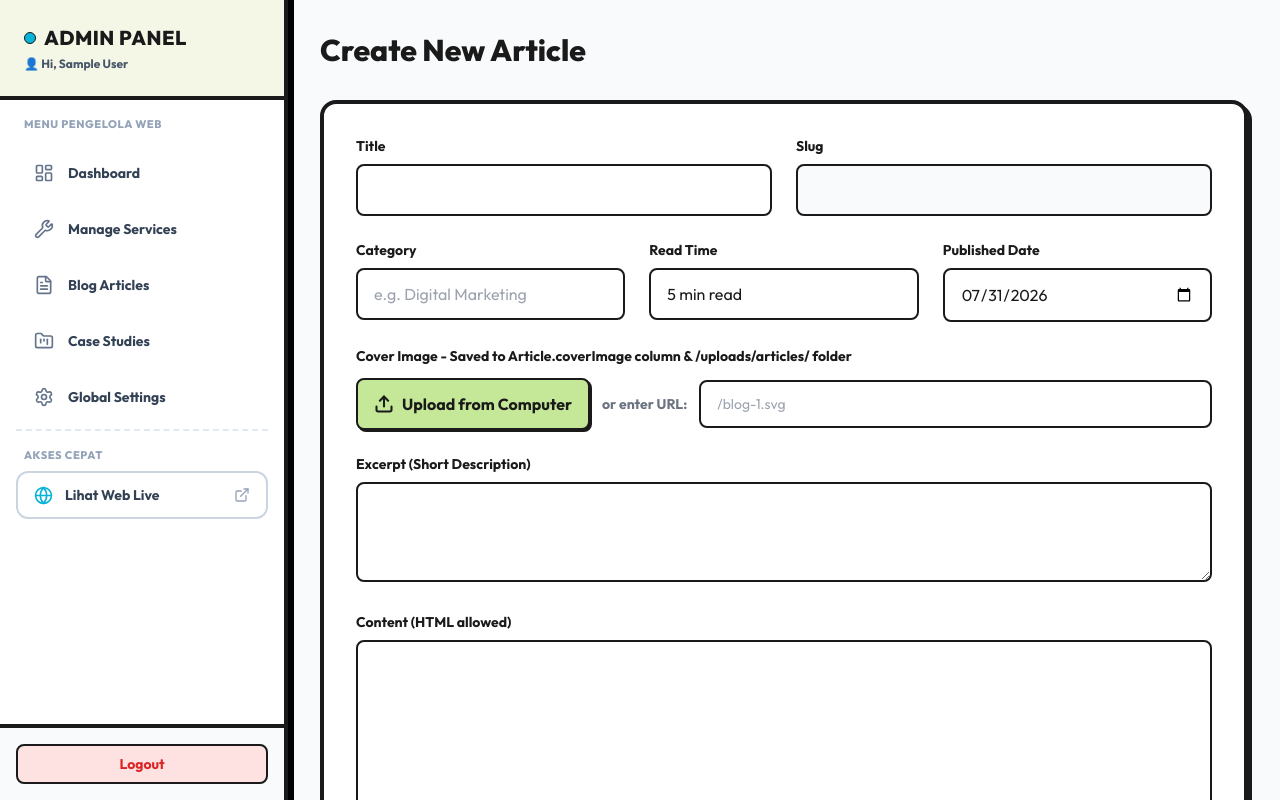
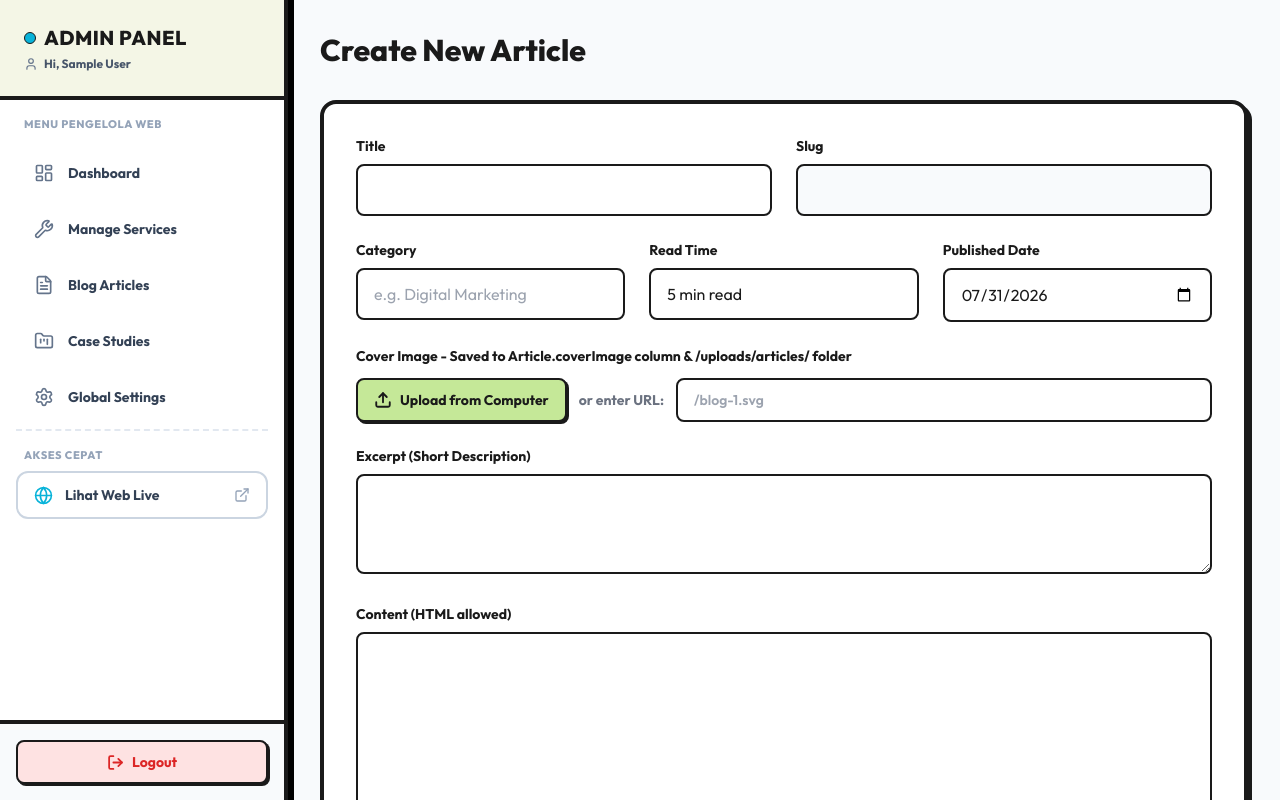
Before and after one commit to RezaAdityaRamadhan26/Medita-Landing-Page, a Next.js app: page /admin/articles/new in a window 1280 px wide. Shown: the top 800 px of the page. Built offline with nearby package versions, Linux system fonts and the light colour scheme; no server answers; sample sign-in values are in the browser's storage.

Commit message:
refactor: replace all emojis and text symbols with clean lucide-react icons

```diff
--- a/src/components/admin/actions/DeleteResourceButton.tsx
+++ b/src/components/admin/actions/DeleteResourceButton.tsx
@@ -2,6 +2,7 @@
 
 import { useState } from "react";
 import { useRouter } from "next/navigation";
+import { Trash2 } from "lucide-react";
 
 interface DeleteResourceButtonProps {
   id: number | string;
@@ -30,7 +31,7 @@ export default function DeleteResourceButton({
       } else {
         alert(`Failed to delete ${resourceName}.`);
       }
-    } catch (error) {
+    } catch {
       alert(`Error deleting ${resourceName}.`);
     } finally {
       setIsDeleting(false);
@@ -41,9 +42,10 @@ export default function DeleteResourceButton({
     <button
       onClick={handleDelete}
       disabled={isDeleting}
-      className="py-1 px-3 bg-red-100 text-red-600 text-sm font-bold rounded-md border-2 border-neo-black hover:bg-red-200 transition-colors disabled:opacity-50"
+      className="py-1 px-3 bg-red-100 text-red-600 text-xs font-bold rounded-md border-2 border-neo-black hover:bg-red-200 transition-colors disabled:opacity-50 inline-flex items-center gap-1"
     >
-      {isDeleting ? "Deleting..." : "Delete"}
+      <Trash2 size={13} strokeWidth={2.5} />
+      <span>{isDeleting ? "Deleting..." : "Delete"}</span>
     </button>
   );
 }
--- a/src/components/admin/forms/SettingsForm.tsx
+++ b/src/components/admin/forms/SettingsForm.tsx
@@ -2,6 +2,7 @@
 
 import { useState } from "react";
 import { useRouter } from "next/navigation";
+import { Save } from "lucide-react";
 
 interface SettingsFormProps {
   initialData: Record<string, string>;
@@ -37,7 +38,7 @@ export default function SettingsForm({ initialData }: SettingsFormProps) {
       } else {
         alert("Something went wrong!");
       }
-    } catch (error) {
+    } catch {
       alert("Error submitting form");
     } finally {
       setLoading(false);
@@ -188,13 +189,14 @@ export default function SettingsForm({ initialData }: SettingsFormProps) {
         </div>
       </div>
 
-      <div className="flex justify-end gap-4 sticky bottom-6">
+      <div className="flex justify-end gap-4 sticky bottom-6 z-30">
         <button
           type="submit"
           disabled={loading}
-          className="px-8 py-4 font-bold text-white bg-primary-green rounded-full border-2 border-neo-black shadow-[4px_4px_0px_0px_rgba(0,0,0,1)] hover:translate-y-[2px] hover:shadow-[2px_2px_0px_0px_rgba(0,0,0,1)] transition-all disabled:opacity-70 text-lg"
+          className="px-8 py-3.5 font-extrabold text-white bg-primary-green rounded-full border-2 border-neo-black shadow-[4px_4px_0px_0px_rgba(0,0,0,1)] hover:translate-y-[2px] hover:shadow-[2px_2px_0px_0px_rgba(0,0,0,1)] transition-all disabled:opacity-70 text-base flex items-center gap-2.5"
         >
-          {loading ? "Saving..." : "Save All Settings"}
+          <Save size={20} strokeWidth={2.5} />
+          <span>{loading ? "Saving..." : "Save All Settings"}</span>
         </button>
       </div>
     </form>
--- a/src/components/admin/navigation/AdminSidebar.tsx
+++ b/src/components/admin/navigation/AdminSidebar.tsx
@@ -12,7 +12,8 @@ import {
   Globe,
   Menu,
   X,
-  ExternalLink
+  ExternalLink,
+  User
 } from "lucide-react";
 import LogoutButton from "./LogoutButton";
 
@@ -77,8 +78,9 @@ export default function AdminSidebar({ userName }: { userName: string | null | u
               <span className="w-3 h-3 rounded-full bg-neo-blue border border-neo-black" />
               <h2 className="text-xl font-extrabold text-neo-black tracking-wide">ADMIN PANEL</h2>
             </div>
-            <p className="text-xs font-bold text-slate-600 truncate max-w-[180px]">
-              👤 {userName ? `Hi, ${userName}` : "Welcome, Admin"}
+            <p className="flex items-center gap-1.5 text-xs font-bold text-slate-600 truncate max-w-[180px]">
+              <User size={14} className="text-slate-500 shrink-0" />
+              <span>{userName ? `Hi, ${userName}` : "Welcome, Admin"}</span>
             </p>
           </div>
           <button
--- a/src/components/admin/navigation/LogoutButton.tsx
+++ b/src/components/admin/navigation/LogoutButton.tsx
@@ -1,14 +1,16 @@
 "use client";
 
 import { signOut } from "next-auth/react";
+import { LogOut } from "lucide-react";
 
 export default function LogoutButton() {
   return (
     <button
       onClick={() => signOut({ callbackUrl: "/" })}
-      className="w-full py-2 bg-red-100 text-red-600 font-bold rounded-lg border-2 border-neo-black hover:bg-red-200 transition-all text-sm"
+      className="w-full py-2.5 px-4 bg-red-100 text-red-600 font-bold rounded-lg border-2 border-neo-black hover:bg-red-200 transition-all text-sm flex items-center justify-center gap-2 shadow-neo-sm active:translate-y-[1px] active:shadow-none"
     >
-      Logout
+      <LogOut size={17} strokeWidth={2.5} />
+      <span>Logout</span>
     </button>
   );
 }
--- a/src/components/admin/ui/ImageUploadInput.tsx
+++ b/src/components/admin/ui/ImageUploadInput.tsx
@@ -1,6 +1,7 @@
 "use client";
 
 import { useState, useRef } from "react";
+import { Upload, X, Trash2 } from "lucide-react";
 
 interface ImageUploadInputProps {
   label: string;
@@ -62,10 +63,11 @@ export default function ImageUploadInput({ label, value, onChange, placeholder,
           <button
             type="button"
             onClick={() => onChange("")}
-            className="absolute top-2 right-2 bg-red-500 text-white p-1 rounded-full border border-neo-black shadow text-xs font-bold px-2 hover:bg-red-600 transition-all"
+            className="absolute top-2 right-2 bg-red-500 text-white p-1.5 rounded-md border border-neo-black shadow text-xs font-bold flex items-center gap-1 hover:bg-red-600 transition-all"
             title="Remove image"
           >
-            ✕ Remove
+            <Trash2 size={13} strokeWidth={2.5} />
+            <span>Remove</span>
           </button>
         </div>
       )}
@@ -83,14 +85,10 @@ export default function ImageUploadInput({ label, value, onChange, placeholder,
           type="button"
           onClick={() => fileInputRef.current?.click()}
           disabled={uploading}
-          className="px-4 py-3 bg-neo-lime text-neo-black font-bold rounded-lg border-2 border-neo-black shadow-neo-sm hover:bg-[#DCE399] transition-all flex items-center justify-center gap-2 whitespace-nowrap disabled:opacity-50 cursor-pointer"
+          className="px-4 py-2.5 bg-neo-lime text-neo-black font-bold text-sm rounded-lg border-2 border-neo-black shadow-neo-sm hover:bg-[#DCE399] transition-all flex items-center justify-center gap-2 whitespace-nowrap disabled:opacity-50 cursor-pointer"
         >
-          <svg width="20" height="20" viewBox="0 0 24 24" fill="none" stroke="currentColor" strokeWidth="2.5" strokeLinecap="round" strokeLinejoin="round">
-            <path d="M21 15v4a2 2 0 0 1-2 2H5a2 2 0 0 1-2-2v-4" />
-            <polyline points="17 8 12 3 7 8" />
-            <line x1="12" y1="3" x2="12" y2="15" />
-          </svg>
-          {uploading ? "Uploading..." : "Upload from Computer"}
+          <Upload size={18} strokeWidth={2.5} />
+          <span>{uploading ? "Uploading..." : "Upload from Computer"}</span>
         </button>
 
         <span className="text-sm font-bold text-neutral-muted text-center sm:text-left">or enter URL:</span>
@@ -100,7 +98,7 @@ export default function ImageUploadInput({ label, value, onChange, placeholder,
           value={value}
           onChange={(e) => onChange(e.target.value)}
           placeholder={placeholder || "/illustrations/sample.svg"}
-          className="flex-1 px-4 py-3 rounded-lg border-2 border-neo-black focus:outline-none focus:ring-2 focus:ring-primary-green text-sm"
+          className="flex-1 px-4 py-2.5 rounded-lg border-2 border-neo-black focus:outline-none focus:ring-2 focus:ring-primary-green text-sm font-semibold"
         />
       </div>
 
--- a/src/components/sections/shared/ContactForm.tsx
+++ b/src/components/sections/shared/ContactForm.tsx
@@ -5,6 +5,7 @@ import Image from "next/image";
 import Button from "@/components/ui/Button";
 import { mockLandingPage } from "@/data/mock";
 import dynamic from "next/dynamic";
+import { MessageCircle, AlertTriangle, ShieldCheck, CheckCircle } from "lucide-react";
 
 const ReCAPTCHA = dynamic(() => import("react-google-recaptcha"), { ssr: false });
 
@@ -91,8 +92,9 @@ export default function ContactForm() {
                     className="w-full h-auto max-w-[230px] object-contain drop-shadow-[3px_3px_0_#1A1A1A]"
                   />
                 </div>
-                <span className="text-xs font-black uppercase tracking-widest px-3 py-1 bg-white border-2 border-neo-black rounded-full shadow-neo-sm mt-2 text-neo-black">
-                  💬 Konsultasi Gratis
+                <span className="inline-flex items-center gap-2 text-xs font-extrabold uppercase tracking-widest px-3.5 py-1.5 bg-white border-2 border-neo-black rounded-full shadow-neo-sm mt-2 text-neo-black">
+                  <MessageCircle size={15} className="text-neo-blue shrink-0 fill-neo-blue/20" />
+                  <span>Konsultasi Gratis</span>
                 </span>
               </div>
             </div>
@@ -110,10 +112,7 @@ export default function ContactForm() {
 
               {isSubmitted ? (
                 <div className="bg-neo-lime text-neo-black border-2 border-neo-black p-6 rounded-xl shadow-neo text-center my-4">
-                  <svg className="w-10 h-10 mx-auto mb-2 text-primary-green" viewBox="0 0 24 24" fill="none" stroke="currentColor" strokeWidth="2.5" strokeLinecap="round" strokeLinejoin="round">
-                    <path d="M22 11.08V12a10 10 0 1 1-5.93-9.14" />
-                    <polyline points="22 4 12 14.01 9 11.01" />
-                  </svg>
+                  <CheckCircle size={44} className="mx-auto mb-2 text-primary-green stroke-[2.5]" />
                   <p className="font-extrabold text-base mb-1">Pesan Berhasil Terkirim!</p>
                   <p className="text-xs font-semibold text-slate-700">Terima kasih! Tim kami akan segera meninjau pesan Anda dan membalas ke email Anda.</p>
                 </div>
@@ -121,7 +120,7 @@ export default function ContactForm() {
                 <form onSubmit={handleSubmit} className="space-y-4">
                   {errorMsg && (
                     <div className="p-3 bg-[#FFCCD5] border-2 border-neo-black text-[#80001B] rounded-xl text-xs font-bold shadow-neo-sm flex items-center gap-2">
-                      <span>⚠️</span>
+                      <AlertTriangle size={18} className="text-[#80001B] shrink-0" />
                       <span className="flex-1">{errorMsg}</span>
                     </div>
                   )}
@@ -206,8 +205,9 @@ export default function ContactForm() {
                           />
                         </div>
                       ) : (
-                        <div className="text-[11px] font-semibold bg-white border-2 border-dashed border-slate-400 px-3 py-2 rounded-xl text-slate-600 max-w-xs">
-                          🔒 <strong>reCAPTCHA Ready</strong>
+                        <div className="inline-flex items-center gap-2 text-[11px] font-bold bg-white border-2 border-dashed border-slate-400 px-3 py-2 rounded-xl text-slate-600 max-w-xs">
+                          <ShieldCheck size={16} className="text-emerald-600 shrink-0" />
+                          <span>reCAPTCHA Ready</span>
                         </div>
                       )}
                     </div>
```
